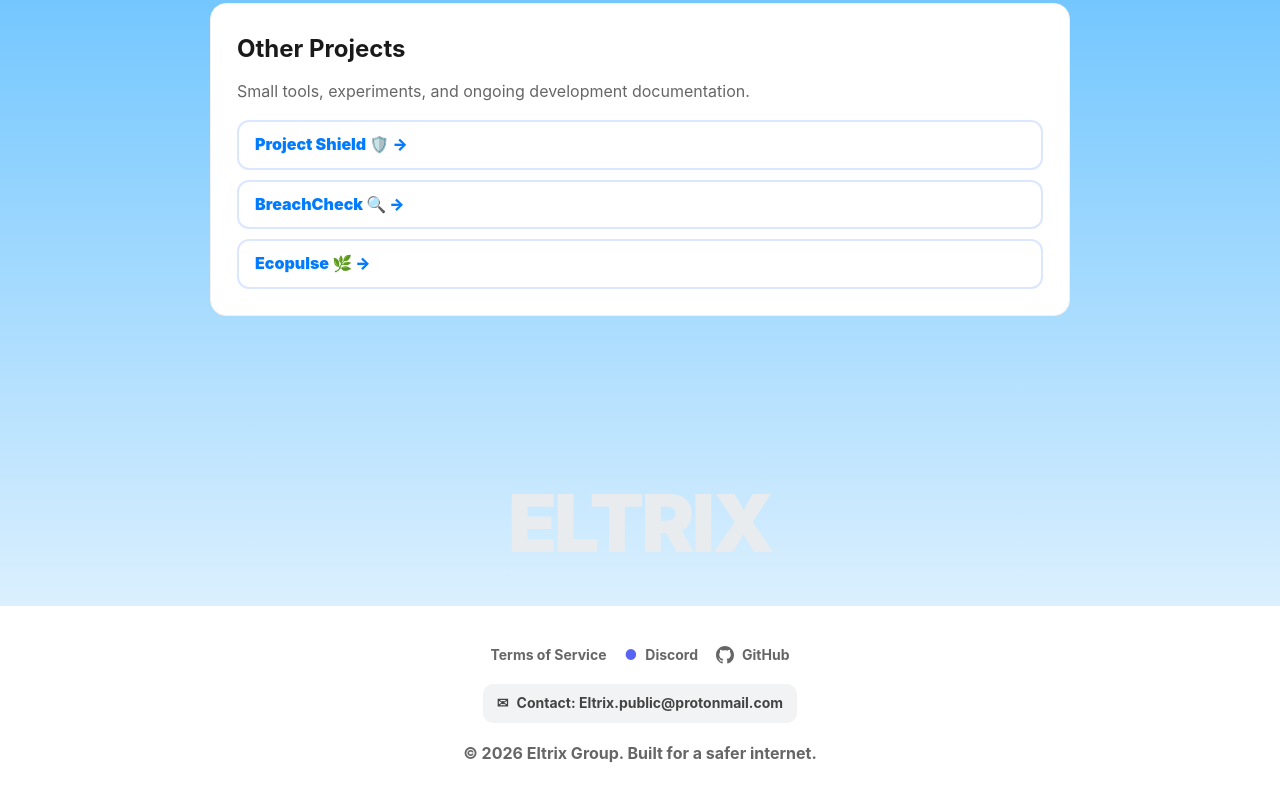
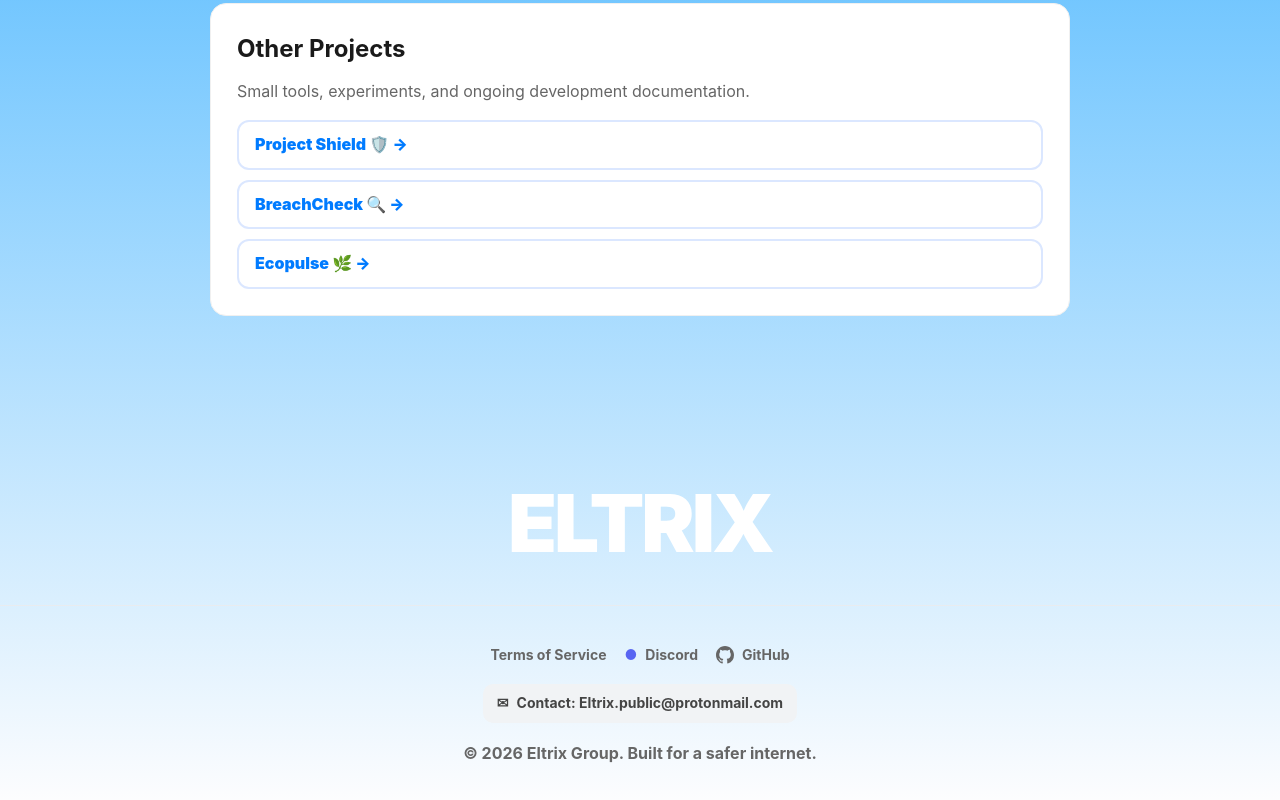
Before and after one commit to Eltrix-Dot/Eltrix-Dot.github.io, a plain HTML site: page index.html in a window 1280 px wide. Shown: the part 678-1478 px from the top of the page. Drawn offline with Linux system fonts and the light colour scheme.

Commit message:
Extend gradient through navigation and footer

```diff
--- a/index.html
+++ b/index.html
@@ -72,7 +72,7 @@
 
         /* Top Navigation */
         .top-nav-bar {
-            background: var(--card);
+            background: transparent;
             padding: 14px 40px;
             display: flex;
             justify-content: space-between;
@@ -316,12 +316,12 @@
             padding: 55px 0 18px 0;
             font-size: 5rem;
             font-weight: 950;
-            color: #e9ecef;
+            color: #ffffff;
             letter-spacing: -3px;
         }
 
         .site-footer {
-            background: #ffffff;
+            background: transparent;
             padding: 38px 20px;
             border-top: 1px solid #e9ecef;
             text-align: center;
```
